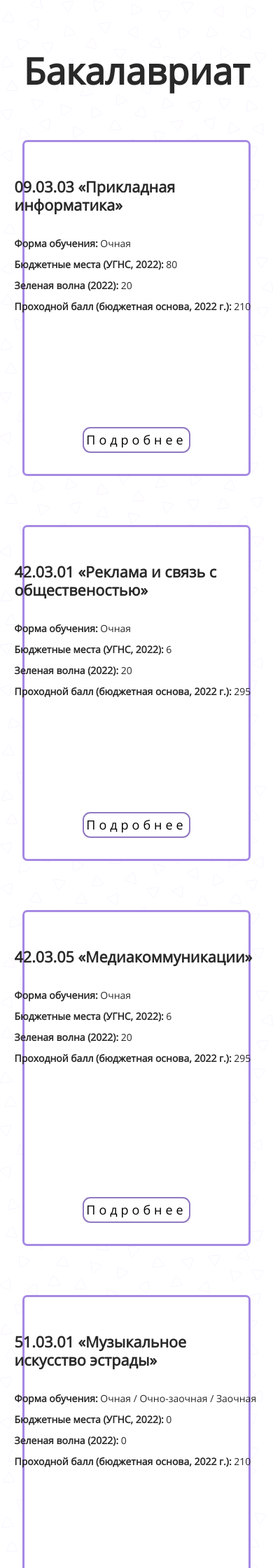
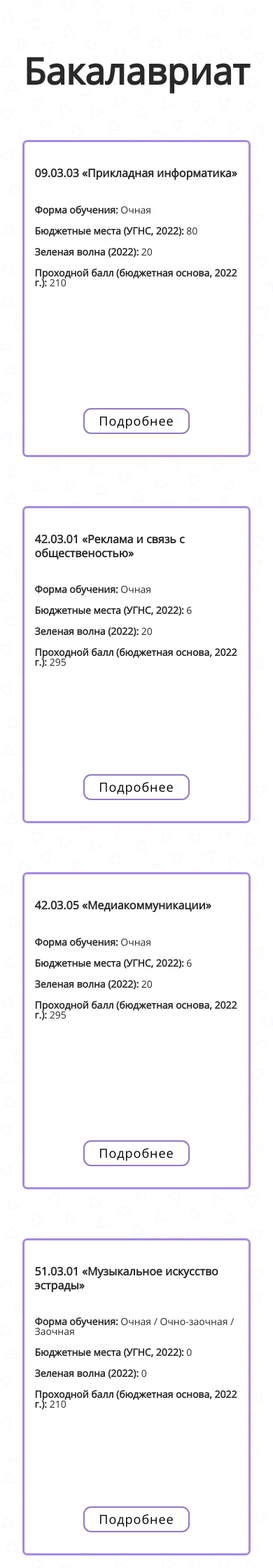
Before and after one commit to UbuntuJaba/mkmtDjango, a Django app: page /test/ in a window 390 px wide. Shown: the top 2240 px of the page at 70% size. Run offline with Django 4.2, Linux system fonts and the light colour scheme; data comes from the database, SQL or seed files in the repository.

Commit message:
Update styles

```diff
--- a/mkmtmedia/mkmt/static/mkmt/styles/styles.css
+++ b/mkmtmedia/mkmt/static/mkmt/styles/styles.css
@@ -37,7 +37,8 @@ body {
 .modal-title {
     text-align: center;
     font-weight: 700;
-    /* padding-left: 20%; если подключить, то заголовок встанет криво */
+    padding-left: 20%; /* если подключить, то заголовок встанет криво */ /*ложь, это происзодит только на телефонах и в браузере safari. как это чинить я не знаю
+    А также походу придется почти каждому фио прописывать свой паддинг, так как какието фамилии сбиваются*/
 }
 
 .cont_icon {
@@ -394,6 +395,7 @@ body {
         text-align: center;
         margin: 120px 0 30px 0;
     }
+
 }
 
 @media(max-width: 1280px) and (min-width: 900px) {
@@ -653,7 +655,7 @@ body {
         border: 3px solid #A689E4;
         border-radius: 20px;
         margin: 0 15px 0 15px;
-        min-height: 560px;
+        min-height: 570px;
     }
 
     .card_photo {
--- a/mkmtmedia/mkmt/static/mkmt/styles/stylesEducation.css
+++ b/mkmtmedia/mkmt/static/mkmt/styles/stylesEducation.css
@@ -45,7 +45,7 @@ body {
 
 .my-card {
     max-width: 381px;
-    height: 480px;
+    /*     height: 480px; */
     display: flex;
     align-items: center;
     justify-content: start;
@@ -59,22 +59,41 @@ body {
 }
 
 @media screen and (max-width: 468px) {
-    .my-card {}
+    .my-card {
+        padding: 0 10px;
+    }
 
     .card-title_2 {
-        font-size: 18px;
+        font-size: 16px;
 
         font-weight: bold;
     }
 
+    .card-title {
+        font-size: 16px;
+
+    }
+
+    .card-body {
+        max-width: 355px;
+    }
+
+    li {
+        font-size: 14px;
+
+    }
+
     .card-text {
         font-size: 14px;
+
     }
 
 }
 
 .card-body {
     width: inherit;
+    padding: 0rem 2rem;
+    /* вот тут если что ширину сделаль */
 
 }
 
@@ -106,14 +125,17 @@ body {
     right: 0;
     margin: 0 auto;
 
+
 }
 
 .my-btn {
     grid-area: button;
     padding: 3px;
 
+    padding-left: 20px;
+    padding-right: 20px;
     font-size: 18px;
-    letter-spacing: 5px;
+    letter-spacing: 1px;
     font-weight: 400;
     color: black;
     border: 2px solid #9079C0;
@@ -157,6 +179,20 @@ body {
     padding-bottom: 3px;
 }
 
-.card-title_2 {
+/* .card-title_2 {
+
     margin: 20px 0px;
+} */
+
+
+
+@media(max-width: 450px) {
+    .card-body {
+        padding: 0rem 2rem;
+
+
+
+    }
+
+    .card-title {}
 }
```
Also changed, not shown: mkmtmedia/mkmt/templates/mkmt/test.html (indentation only).
